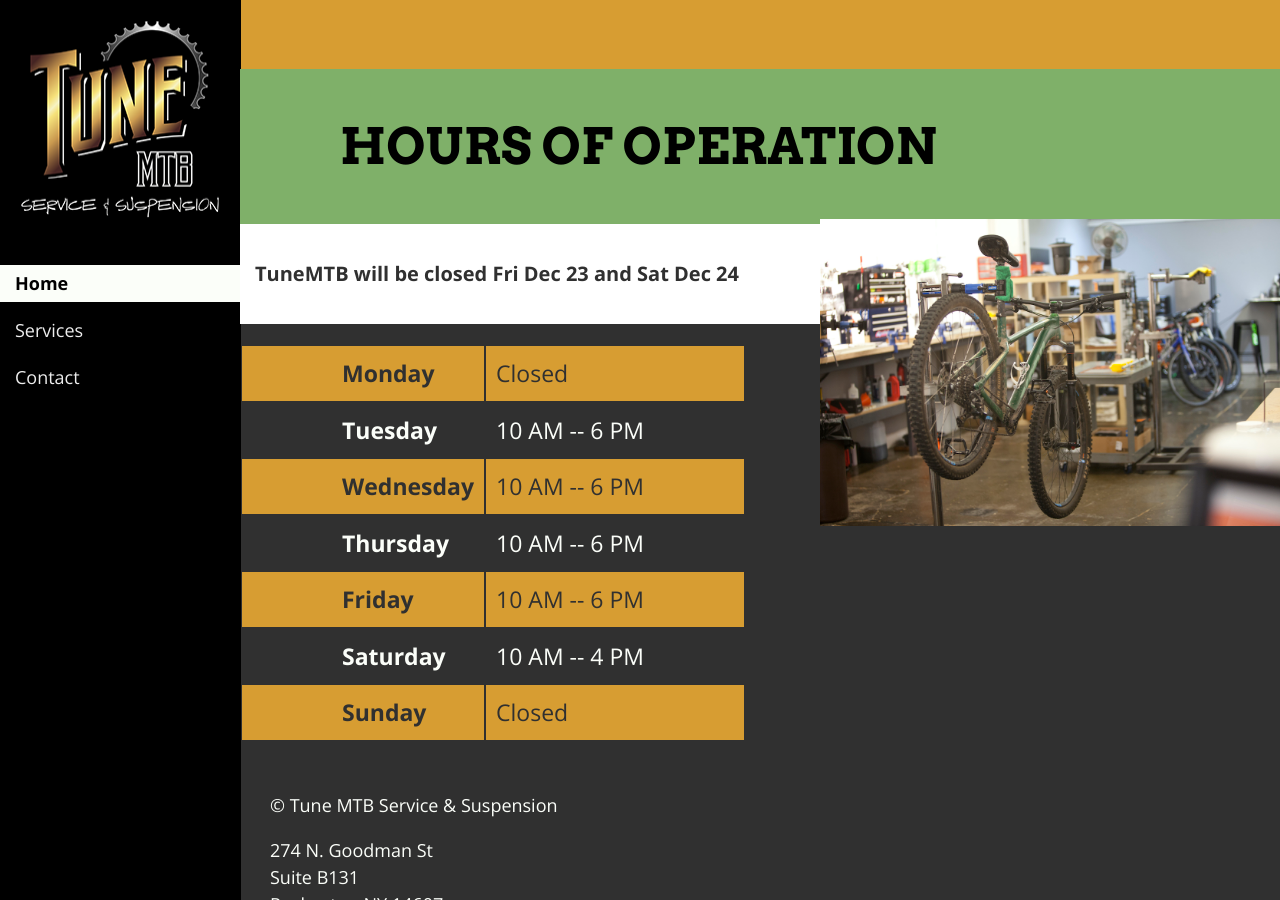
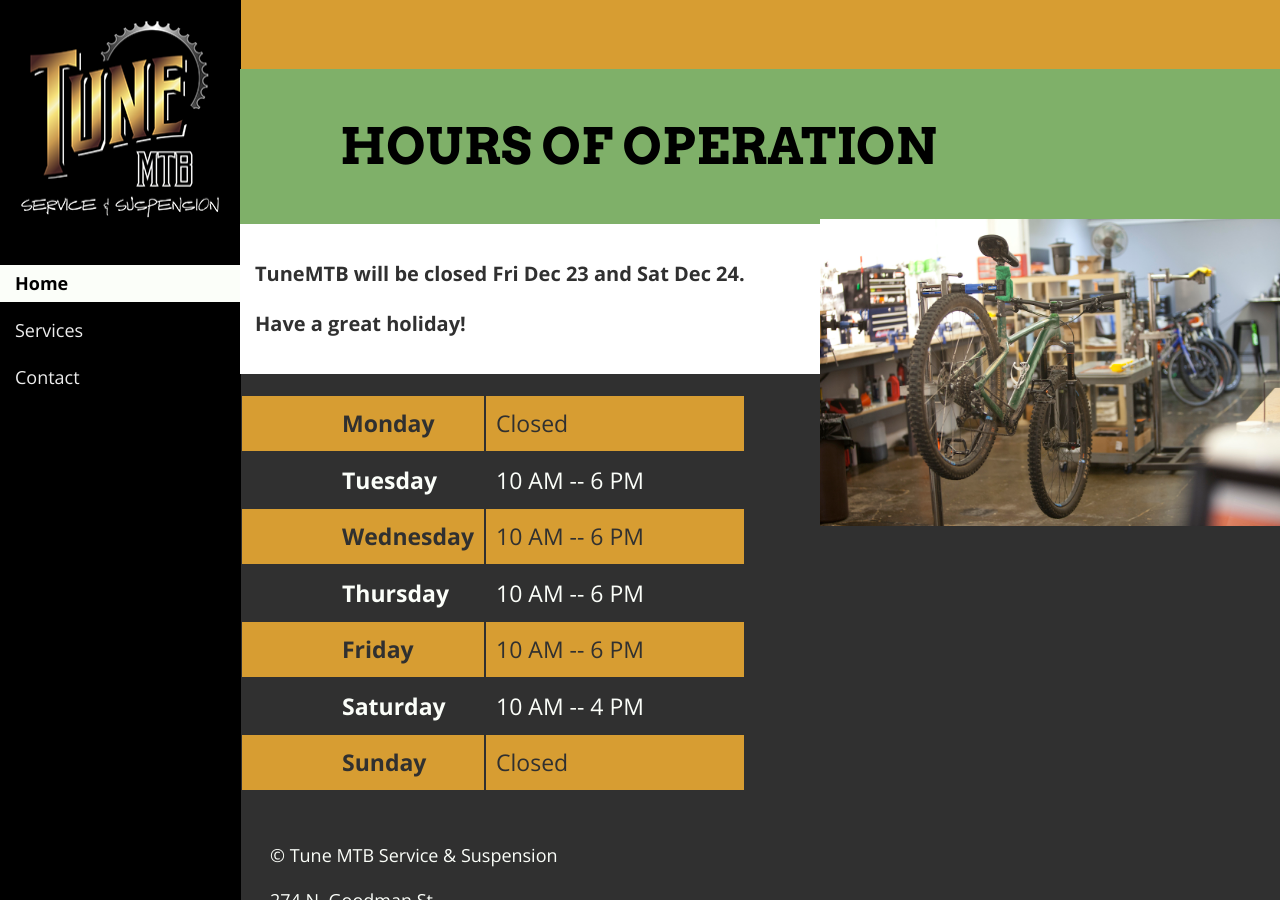
Before and after one commit to tunemtb/tunemtb.github.io, a Jekyll site: the page built from docs/index.html, in a window 1280 px wide and 900 px high, scrolled down 797 px. Built offline with Jekyll 4.4.1, drawn with Linux system fonts in a browser that asks for light colours; nearby versions of some CDN libraries.

Commit message:
Update index.html

```diff
--- a/docs/index.html
+++ b/docs/index.html
@@ -45,7 +45,7 @@
     </h1>
 
 
-    <div style="background-color: #fff; padding: 15px; font-size: 20px;"><p><strong>TuneMTB will be closed Fri Dec 23 and Sat Dec 24</strong></p></div>
+    <div style="background-color: #fff; padding: 15px; font-size: 20px;"><p><strong>TuneMTB will be closed Fri Dec 23 and Sat Dec 24.</strong></p><p><strong>Have a great holiday!</strong></p></div>
 
     <div class="hours">
 
```
